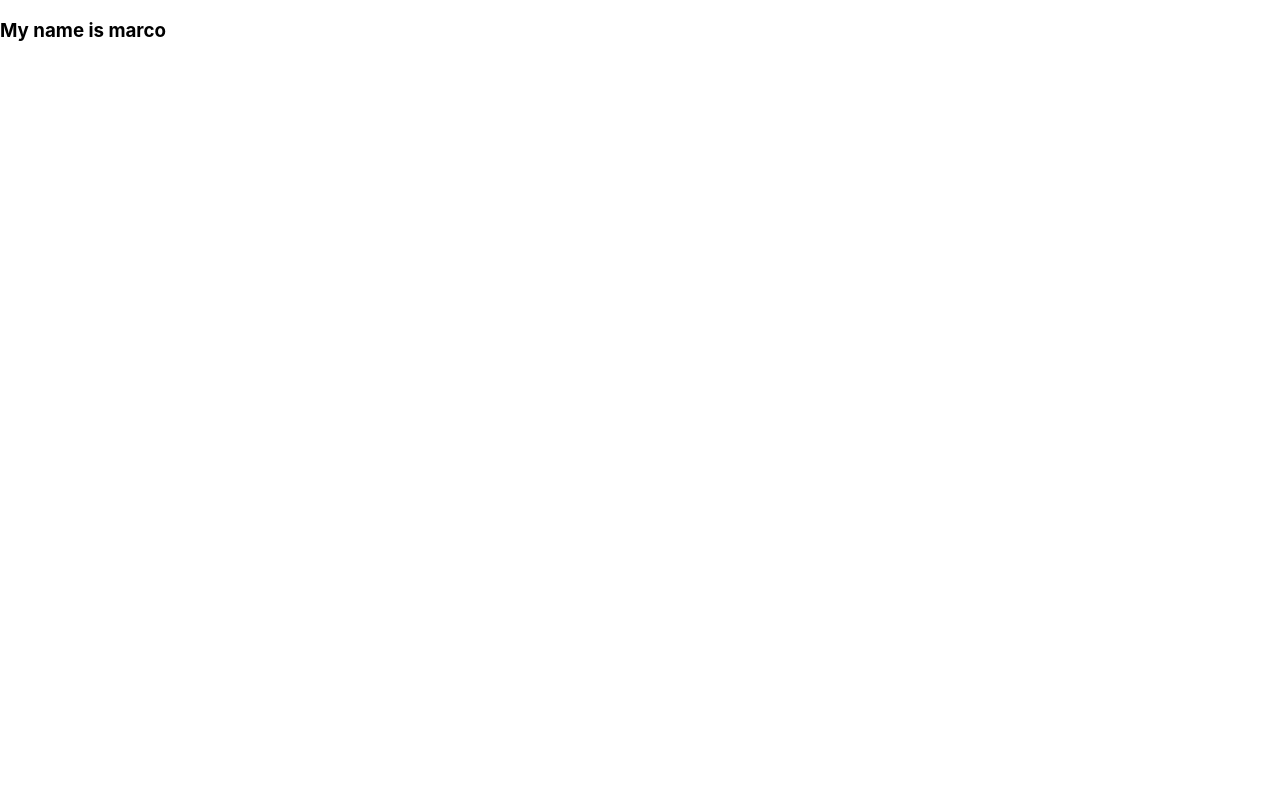
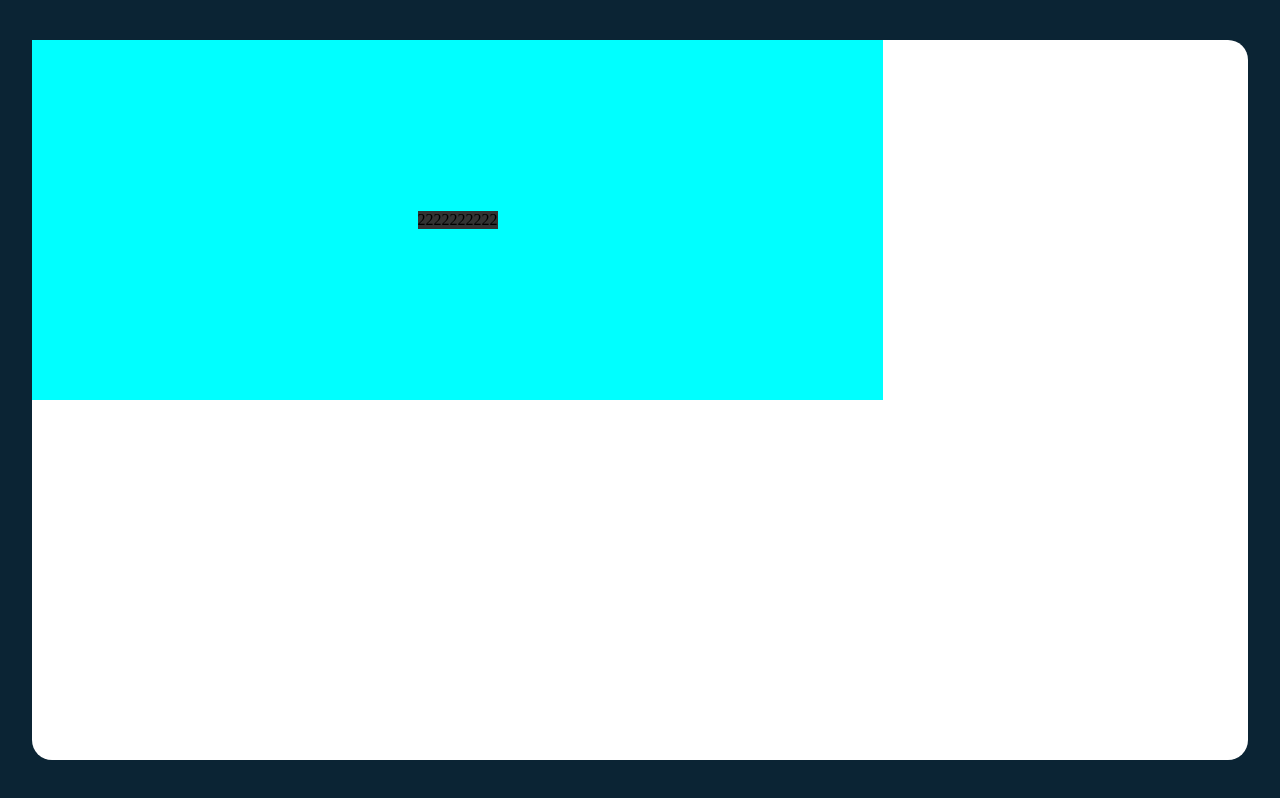
Before and after one commit to Mvergilio/React-Projects, a React (Vite) app in the folder tanzies-game/: page / in a window 1280 px wide. Built offline with nearby package versions, Linux system fonts and the light colour scheme.

Commit message:
add the Die component to the app

```diff
--- a/tanzies-game/index.html
+++ b/tanzies-game/index.html
@@ -4,12 +4,12 @@
 <head>
   <meta charset="UTF-8" />
   <meta name="viewport" content="width=device-width, initial-scale=1.0" />
-  <title>Vite App</title>
+  <title>Tazies Game</title>
 </head>
 
 <body>
   <div id="root"></div>
-  <script type="module" src="/src/main.tsx"></script>
+  <script type="module" src="/src/components/main.tsx"></script>
 </body>
 
 </html>
--- a/tanzies-game/package.json
+++ b/tanzies-game/package.json
@@ -20,13 +20,13 @@
     "@types/react-dom": "^18.0.0",
     "@typescript-eslint/eslint-plugin": "^5.20.0",
     "@typescript-eslint/parser": "^5.20.0",
-    "@vitejs/plugin-react": "^1.3.0",
     "eslint": "^8.13.0",
     "eslint-config-prettier": "^8.5.0",
     "eslint-plugin-prettier": "^4.0.0",
     "eslint-plugin-react": "^7.29.4",
     "prettier": "^2.6.2",
     "typescript": "^4.6.3",
+    "@vitejs/plugin-react": "^1.3.0",
     "vite": "^2.9.5"
   }
 }
--- a/tanzies-game/src/App.tsx
+++ /dev/null
@@ -1,11 +0,0 @@
-import React from "react";
-
-function App() {
-  return (
-    <div className="App">
-      <h3>My name is marco</h3>
-    </div>
-  );
-}
-
-export default App;
--- /dev/null
+++ b/tanzies-game/src/components/App.tsx
@@ -0,0 +1,24 @@
+import React from "react";
+import "../styles/App.css";
+import { Die } from "./Die";
+
+function App() {
+  return (
+    <main className="main--container">
+      <div className="main--die--container">
+        <Die />
+        <Die />
+        <Die />
+        <Die />
+        <Die />
+        <Die />
+        <Die />
+        <Die />
+        <Die />
+        <Die />
+      </div>
+    </main>
+  );
+}
+
+export default App;
--- /dev/null
+++ b/tanzies-game/src/components/Die.tsx
@@ -0,0 +1,8 @@
+import React from "react";
+import "../styles/Die.css";
+
+function Die() {
+  return <div className="main--die">2</div>;
+}
+
+export { Die };
--- /dev/null
+++ b/tanzies-game/src/components/main.tsx
@@ -0,0 +1,10 @@
+import React from "react";
+import { createRoot } from "react-dom/client";
+import App from "./App";
+
+// eslint-disable-next-line @typescript-eslint/no-non-null-assertion
+createRoot(document.getElementById("root")!).render(
+  <React.StrictMode>
+    <App />
+  </React.StrictMode>
+);
--- a/tanzies-game/src/index.css
+++ /dev/null
@@ -1,13 +0,0 @@
-body {
-  margin: 0;
-  font-family: -apple-system, BlinkMacSystemFont, 'Segoe UI', 'Roboto', 'Oxygen',
-    'Ubuntu', 'Cantarell', 'Fira Sans', 'Droid Sans', 'Helvetica Neue',
-    sans-serif;
-  -webkit-font-smoothing: antialiased;
-  -moz-osx-font-smoothing: grayscale;
-}
-
-code {
-  font-family: source-code-pro, Menlo, Monaco, Consolas, 'Courier New',
-    monospace;
-}
--- a/tanzies-game/src/main.tsx
+++ /dev/null
@@ -1,10 +0,0 @@
-import React from 'react'
-import ReactDOM from 'react-dom/client'
-import App from './App'
-import './index.css'
-
-ReactDOM.createRoot(document.getElementById('root')!).render(
-  <React.StrictMode>
-    <App />
-  </React.StrictMode>
-)
--- /dev/null
+++ b/tanzies-game/src/styles/App.css
@@ -0,0 +1,26 @@
+* {
+  box-sizing: border-box;
+  padding: 0;
+  margin: 0;
+}
+body {
+  background-color: #0b2434;
+  height: 100vh;
+  display: flex;
+  align-items: center;
+  justify-content: center;
+}
+.main--container {
+  background-color: #fff;
+  border-radius: 20px;
+  height: 90vh;
+  width: 95vw;
+}
+.main--die--container {
+  background-color: aqua;
+  display: flex;
+  align-items: center;
+  justify-content: center;
+  width: 70%;
+  height: 50%;
+}
--- /dev/null
+++ b/tanzies-game/src/styles/Die.css
@@ -0,0 +1,3 @@
+.main--die {
+  background-color: #333333;
+}
--- a/tanzies-game/vite.config.ts
+++ b/tanzies-game/vite.config.ts
@@ -1,7 +1,7 @@
-import { defineConfig } from 'vite'
-import react from '@vitejs/plugin-react'
+import { defineConfig } from "vite";
+import react from "@vitejs/plugin-react";
 
 // https://vitejs.dev/config/
 export default defineConfig({
-  plugins: [react()]
-})
+  plugins: [react()],
+});
```
Also changed, not shown: tanzies-game/.eslintrc.json.
